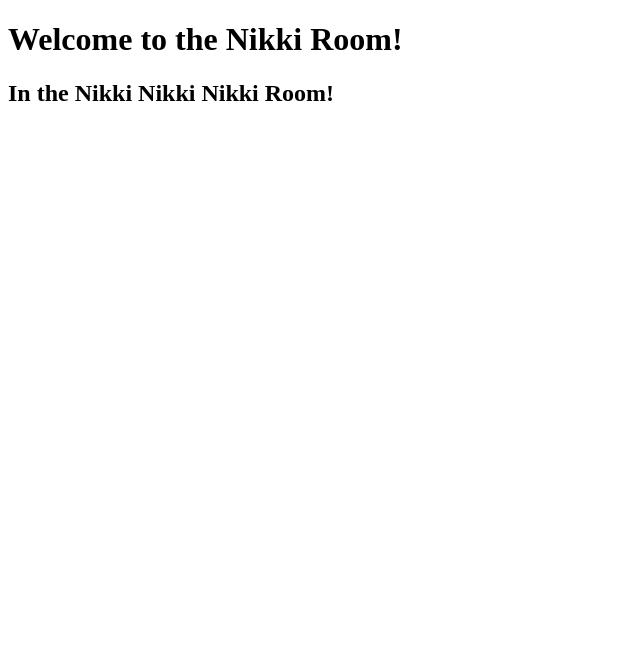
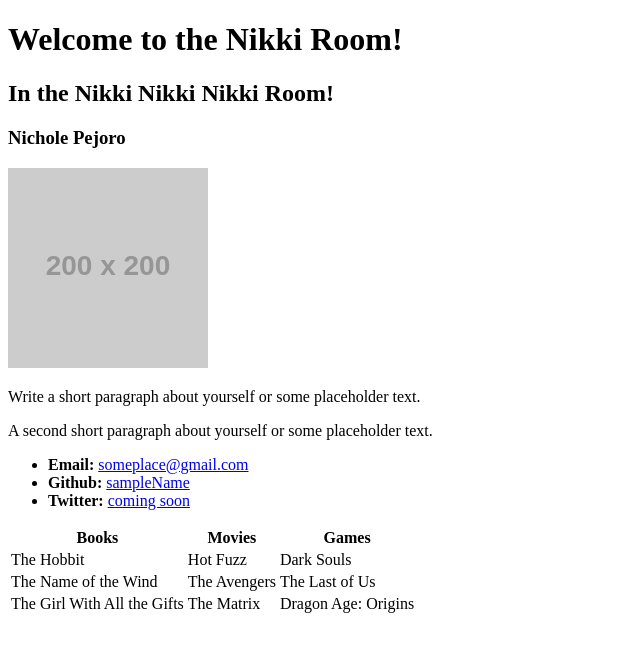
Before and after one commit to npejoro/iamnichole, a plain HTML site: page index.html in a window 1280 px wide. Shown: the whole page, without its empty margins (0-640 px from the left). Drawn offline with Linux system fonts and the light colour scheme; placeholder pictures from the web are drawn by us.

Commit message:
committing

```diff
--- a/index.html
+++ b/index.html
@@ -5,5 +5,43 @@
 <body>
     <h1>Welcome to the Nikki Room!</h1>
     <h2> In the Nikki Nikki Nikki Room!</h2>
+
+  <h3>Nichole Pejoro</h3>
+
+  <img src="https://placehold.it/200x200" alt="Your Name">
+
+  <p>Write a short paragraph about yourself or some placeholder text.</p>
+  <p>A second short paragraph about yourself or some placeholder text.</p>
+
+  <ul>
+    <li><strong>Email:</strong> <a href="#">someplace@gmail.com</a></li>
+    <li><strong>Github:</strong> <a href="#">sampleName</a></li>
+    <li><strong>Twitter:</strong> <a href="#">coming soon</a></li>
+  </ul>
+
+  <table>
+    <tr>
+      <th>Books</th>
+      <th>Movies</th>
+      <th>Games</th>
+    </tr>
+    <tr>
+      <td>The Hobbit</td>
+      <td>Hot Fuzz</td>
+      <td>Dark Souls</td>
+    </tr>
+    <tr>
+      <td>The Name of the Wind</td>
+      <td>The Avengers</td>
+      <td>The Last of Us</td>
+    </tr>
+    <tr>
+      <td>The Girl With All the Gifts</td>
+      <td>The Matrix</td>
+      <td>Dragon Age: Origins</td>
+    </tr>
+  </table>
+
 </body>
+
 </html>
```
